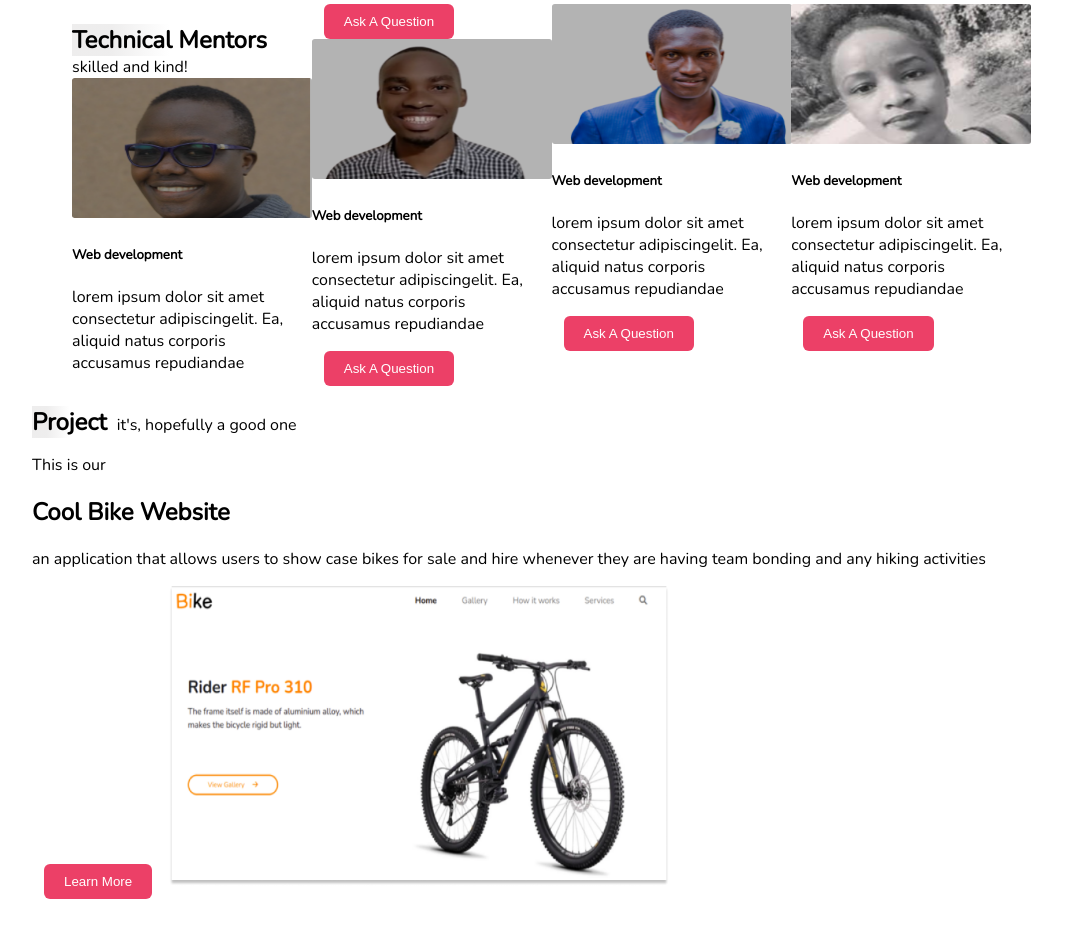
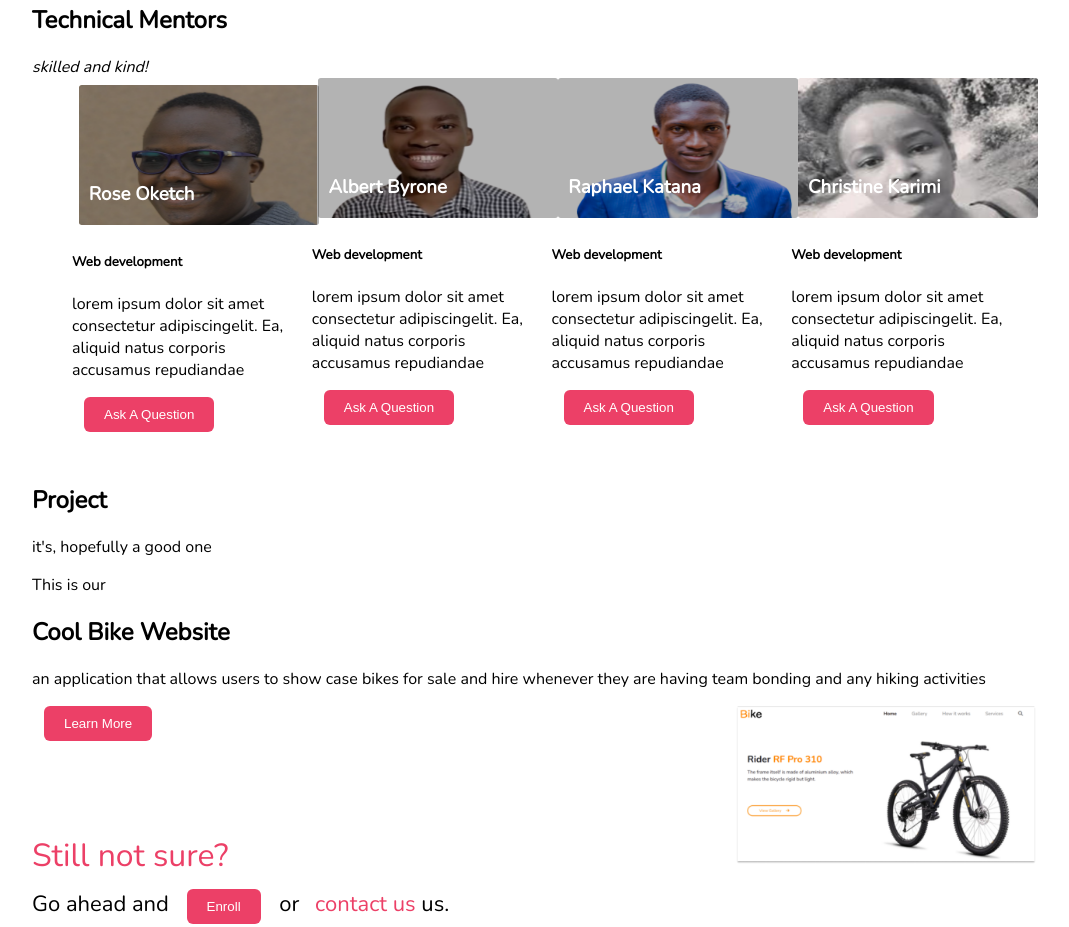
Before and after one commit to DaisyChepyegon/moringa-landingpage, a plain HTML site: page index.html in a window 1280 px wide. Shown: the part 1689-2616 px from the top of the page, without its empty margins (96-1165 px from the left). Drawn offline with nearby package versions, Linux system fonts and the light colour scheme.

Commit message:
added names over the images

```diff
--- a/Assets/css/Style.css
+++ b/Assets/css/Style.css
@@ -118,6 +118,10 @@ button.active {
     float: left;
     margin-right: 20px;
 }
+#project img{
+    float: right;
+    margin-right: 20px;
+}
 /*text bg style*/
 .stories h2:nth-child(1){
     display: inline-block;
@@ -139,10 +143,7 @@ button.active {
     margin-right: 6px;
     margin-bottom: 0px;
 }
- .project img{
-width: 500px;
-height: 300px;
-}
+
 
 #board img {
     float: right;
@@ -168,7 +169,7 @@ height: 300px;
 /* teams section box*/
 .teams {
     display: block;
-    margin: 0 auto;
+    margin:  0 auto;
     column-count: 4;
     column-gap: 15px;
     padding-left: 40px;
@@ -213,7 +214,20 @@ p.final {
     padding: 10px 20px;
     text-align: center;
     border-radius: 6px;
-    color: white;
+    color: #EC4067;
     margin-top: 0px;
-    margin-left: 12px;
+    margin-left: 10px;
+    background-color: white;
+
 }
+
+.image{
+    margin: 3%;
+            position: relative;
+}
+.name{
+    position: absolute;
+            bottom: 5px;
+            left: 10px;
+            color: white;
+}
--- a/index.html
+++ b/index.html
@@ -67,11 +67,21 @@
                 </p>
                <button>See Album</button>
             </div>
+
+
+                <h2>Technical Mentors</h2> <em class="sub-title">skilled and kind!</em>
+
                 <div class="teams">
-                <h2>Technical Mentors</h2> <span class="sub-title">skilled and kind!</span>
+
                 <div class="teams-section">
                     <div class="teams-member">
+
+                            <div class="image">
                                 <img src="Assets/images/image 5.png" alt="Rose">
+                            <h3 class="name">Rose Oketch</h3>
+                            </div>
+
+
                         <h5>Web development</h5>
                         <p>lorem ipsum dolor sit amet consectetur adipiscingelit. Ea, aliquid natus corporis accusamus
                             repudiandae
@@ -80,7 +90,11 @@
                         <button>Ask A Question</button>
                     </div>
                     <div class="teams-member">
+                        <div class="image">
                             <img src="Assets/images/image 6.png" alt="Byrone">
+                        <h3 class="name">Albert Byrone</h3>
+                        </div>
+
                         <h5>Web development</h5>
                         <p>lorem ipsum dolor sit amet consectetur adipiscingelit. Ea, aliquid natus corporis accusamus
                             repudiandae
@@ -89,7 +103,11 @@
 
                     </div>
                     <div class="teams-member">
+                        <div class="image">
                             <img src="Assets/images/image 7.png" alt="Raphael">
+                        <h3 class="name">Raphael Katana</h3>
+                        </div>
+
                         <h5>Web development</h5>
                         <p>lorem ipsum dolor sit amet consectetur adipiscingelit. Ea, aliquid natus corporis accusamus
                             repudiandae
@@ -99,7 +117,11 @@
 
                     </div>
                     <div class="teams-member">
+                        <div class="image">
                             <img src="Assets/images/image 8.png" alt="Christine">
+                            <h3 class="name">Christine Karimi</h3>
+                        </div>
+
                         <h5>Web development</h5>
                         <p>lorem ipsum dolor sit amet consectetur adipiscingelit. Ea, aliquid natus corporis accusamus
                             repudiandae
@@ -111,9 +133,10 @@
                     </div>
                     </div>
                 </div>
-            <div class="project">
+
+            <div class="section" id="project">
                 <h2>Project </h2> <span class="sub-title">it's, hopefully a good one</span>
-                <div>
+
                     <p>This is our</p>
                     <h2>Cool Bike Website</h2>
                     <p>an application that allows users to show case bikes for sale and hire whenever they are having
@@ -122,7 +145,7 @@
                     <button>Learn More</button>
                     <img src="Assets/images/image 9.png" alt="">
 
-                </div>
+
             </div>
             <div class="section" id="last-section">
                 <h2> Still not sure?</h2>
```
Lines whose indentation alone changed are shown as unchanged.
